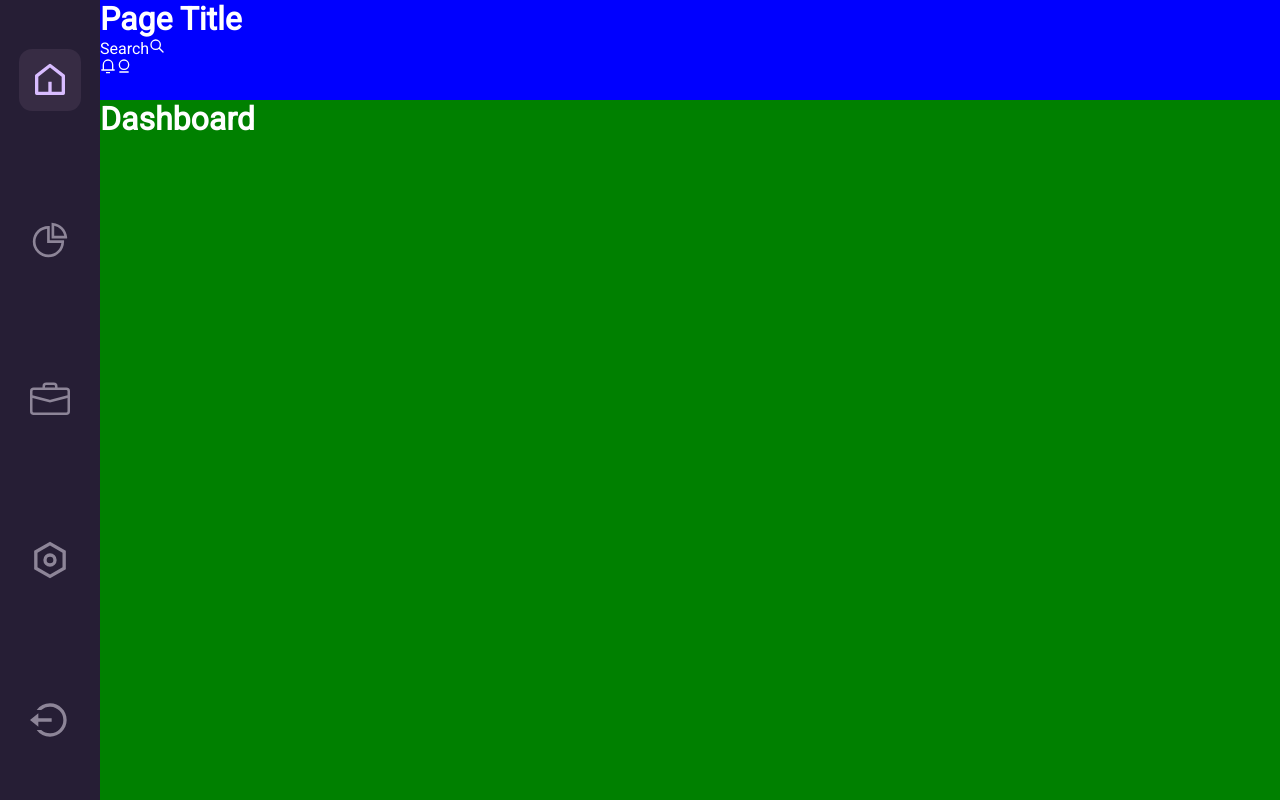
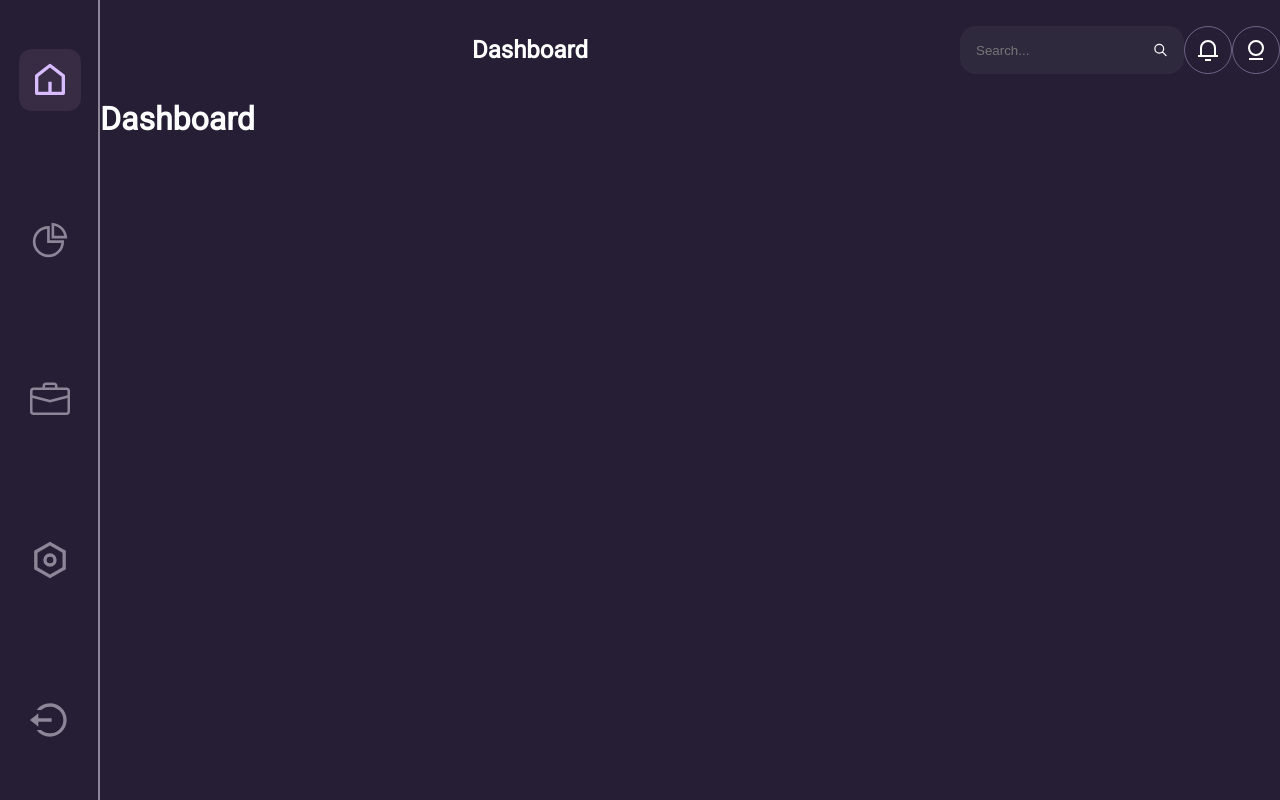
Before and after one commit to VTantillo/crypto-dash, a React (Vite) app: page / in a window 1280 px wide. Built offline with nearby package versions, Linux system fonts and the light colour scheme.

Commit message:
Header looks pretty gooood

```diff
--- a/src/components/header/index.tsx
+++ b/src/components/header/index.tsx
@@ -2,20 +2,77 @@ import React from 'react'
 import styled from 'styled-components'
 import { SearchBar } from '../search-bar'
 import { RiNotification3Line, RiUser4Line } from 'react-icons/ri'
+import { useLocation } from '@reach/router'
+import { usePageInfo } from '../../hooks'
 
 const Wrapper = styled.div`
-  background-color: blue;
   grid-area: header;
+  display: grid;
+  grid-template-columns: 9fr 3fr;
+`
+
+const Title = styled.div`
+  display: flex;
+  justify-content: center;
+  align-items: center;
+`
+
+const Controls = styled.div`
+  display: flex;
+  justify-content: space-around;
+  align-items: center;
+`
+
+const Notifications = styled.div`
+  width: 48px;
+  height: 48px;
+  border: 1px solid rgba(217, 203, 255, 0.4);
+  border-radius: 50%;
+  display: flex;
+  justify-content: center;
+  align-items: center;
+`
+
+const NotificationIcon = styled(RiNotification3Line)`
+  height: 24px;
+  width: 24px;
+`
+
+const AvatarIcon = styled(RiUser4Line)`
+  height: 24px;
+  width: 24px;
+`
+
+const Avatar = styled.div`
+  width: 48px;
+  height: 48px;
+  display: flex;
+  justify-content: center;
+  align-items: center;
+  border: 1px solid rgba(217, 203, 255, 0.4);
+  border-radius: 50%;
 `
 
 interface HeaderProps {}
 export const Header = (props: HeaderProps) => {
+  const location = useLocation()
+  const pageInfo = usePageInfo(location.pathname)
+
   return (
     <Wrapper>
-      <h1>Page Title</h1>
-      <SearchBar />
-      <RiNotification3Line />
-      <RiUser4Line />
+      <Title>
+        <h2>{pageInfo?.title}</h2>
+      </Title>
+      <Controls>
+        <SearchBar />
+        <Notifications>
+          <NotificationIcon />
+        </Notifications>
+
+        <Avatar>
+          <AvatarIcon />
+        </Avatar>
+      </Controls>
     </Wrapper>
   )
 }
--- a/src/components/layout/index.tsx
+++ b/src/components/layout/index.tsx
@@ -15,7 +15,6 @@ const Wrapper = styled.div`
 `
 
 const Content = styled.div`
-  background-color: green;
   grid-area: content;
 `
 
--- a/src/components/search-bar/index.tsx
+++ b/src/components/search-bar/index.tsx
@@ -2,13 +2,44 @@ import React from 'react'
 import styled from 'styled-components'
 import { HiOutlineSearch } from 'react-icons/hi'
 
-const Wrapper = styled.div``
+const Wrapper = styled.div`
+  height: 48px;
+  width: 224px;
+  border-radius: 16px;
+  background-color: ${(props) => props.theme.colors.searchBarBackground};
+  display: flex;
+  justify-content: space-between;
+  align-items: center;
+`
+
+const SearchText = styled.input`
+  margin-left: 16px;
+  background-color: ${(props) => props.theme.colors.searchBarBackground};
+  border: none;
+  color: white;
+  &:focus-visible {
+    border: none;
+    outline: none;
+  }
+`
+interface SearchButtonProps {
+  onClick?: () => void
+}
+const SearchButton = styled(HiOutlineSearch)<SearchButtonProps>`
+  margin-right: 16px;
+  height: 16;
+  &:hover {
+    cursor: pointer;
+    color: ${(props) => props.theme.colors.activeNavLinkIcon};
+  }
+`
 
 export const SearchBar = () => {
   return (
     <Wrapper>
-      Search
-      <HiOutlineSearch />
+      <SearchText placeholder="Search..." />
+
+      <SearchButton />
     </Wrapper>
   )
 }
--- a/src/components/side-nav/index.tsx
+++ b/src/components/side-nav/index.tsx
@@ -1,10 +1,10 @@
+import { navigate, useLocation } from '@reach/router'
 import React from 'react'
 import { AiOutlinePieChart } from 'react-icons/ai'
 import { BsBriefcase } from 'react-icons/bs'
 import { RiHome5Line, RiLogoutCircleLine, RiSettingsLine } from 'react-icons/ri'
 import styled from 'styled-components'
-import { useLocation, navigate } from '@reach/router'
-import { SIZES } from '../../constants'
+import { PAGE_INFO, SIZES } from '../../util/constants'
 
 const Wrapper = styled.div`
   grid-area: sidenav;
@@ -13,6 +13,8 @@ const Wrapper = styled.div`
   flex-direction: column;
   justify-content: space-around;
   align-items: center;
+  border-right-color: ${(props) => props.theme.colors.navLinkIcon};
+  box-shadow: inset -2px 0px 0px ${(props) => props.theme.colors.navLinkIcon};
 `
 
 interface SideNavProps {}
@@ -21,34 +23,34 @@ export const SideNav = (props: SideNavProps) => {
 
   return (
     <Wrapper>
-      <LinkWrapper isActive={location.pathname === '/'}>
+      <LinkWrapper isActive={location.pathname === PAGE_INFO.dashboard.path}>
         <DashboardIcon
           onClick={async () => {
-            navigate('/')
+            navigate(PAGE_INFO.dashboard.path)
           }}
         />
       </LinkWrapper>
 
-      <LinkWrapper isActive={location.pathname === '/research'}>
+      <LinkWrapper isActive={location.pathname === PAGE_INFO.research.path}>
         <ResearchIcon
           onClick={async () => {
-            navigate('/research')
+            navigate(PAGE_INFO.research.path)
           }}
         />
       </LinkWrapper>
 
-      <LinkWrapper isActive={location.pathname === '/portfolio'}>
+      <LinkWrapper isActive={location.pathname === PAGE_INFO.portfolio.path}>
         <PortfolioIcon
           onClick={async () => {
-            navigate('/portfolio')
+            navigate(PAGE_INFO.portfolio.path)
           }}
         />
       </LinkWrapper>
 
-      <LinkWrapper isActive={location.pathname === '/settings'}>
+      <LinkWrapper isActive={location.pathname === PAGE_INFO.settings.path}>
         <SettingsIcon
           onClick={async () => {
-            navigate('/settings')
+            navigate(PAGE_INFO.settings.path)
           }}
         />
       </LinkWrapper>
--- /dev/null
+++ b/src/hooks/index.ts
@@ -0,0 +1,2 @@
+export { useLocalStorage } from './localStorage'
+export { usePageInfo } from './pageInfo'
--- /dev/null
+++ b/src/hooks/pageInfo.ts
@@ -0,0 +1,16 @@
+import { PAGE_INFO } from '../util/constants'
+
+export const usePageInfo = (route: string) => {
+  switch (route) {
+    case PAGE_INFO.dashboard.path:
+      return PAGE_INFO.dashboard
+    case PAGE_INFO.portfolio.path:
+      return PAGE_INFO.portfolio
+    case PAGE_INFO.research.path:
+      return PAGE_INFO.research
+    case PAGE_INFO.settings.path:
+      return PAGE_INFO.settings
+    default:
+      return null
+  }
+}
--- a/src/theme/index.ts
+++ b/src/theme/index.ts
@@ -18,5 +18,6 @@ export const theme = {
     activeNavLinkBackground: '#372C44',
     activeNavLinkIcon: '#D8BCFF',
     navLinkIcon: '#8D8598',
+    searchBarBackground: '#2F293E',
   },
 }
--- a/src/constants/index.ts
+++ b/src/util/constants.ts
@@ -9,15 +9,15 @@ export const PAGE_INFO = {
     title: 'Dashboard',
   },
   research: {
-    path: '/',
+    path: '/research',
     title: 'Research',
   },
   portfolio: {
-    path: '/',
+    path: '/portfolio',
     title: 'Portfolio',
   },
   settings: {
-    path: '/',
+    path: '/settings',
     title: 'Settings',
   },
 }
```
Also changed, not shown: src/util/index.ts (added, +16 -0 lines), 1 other file (tests, documents, lock files or other folders).
